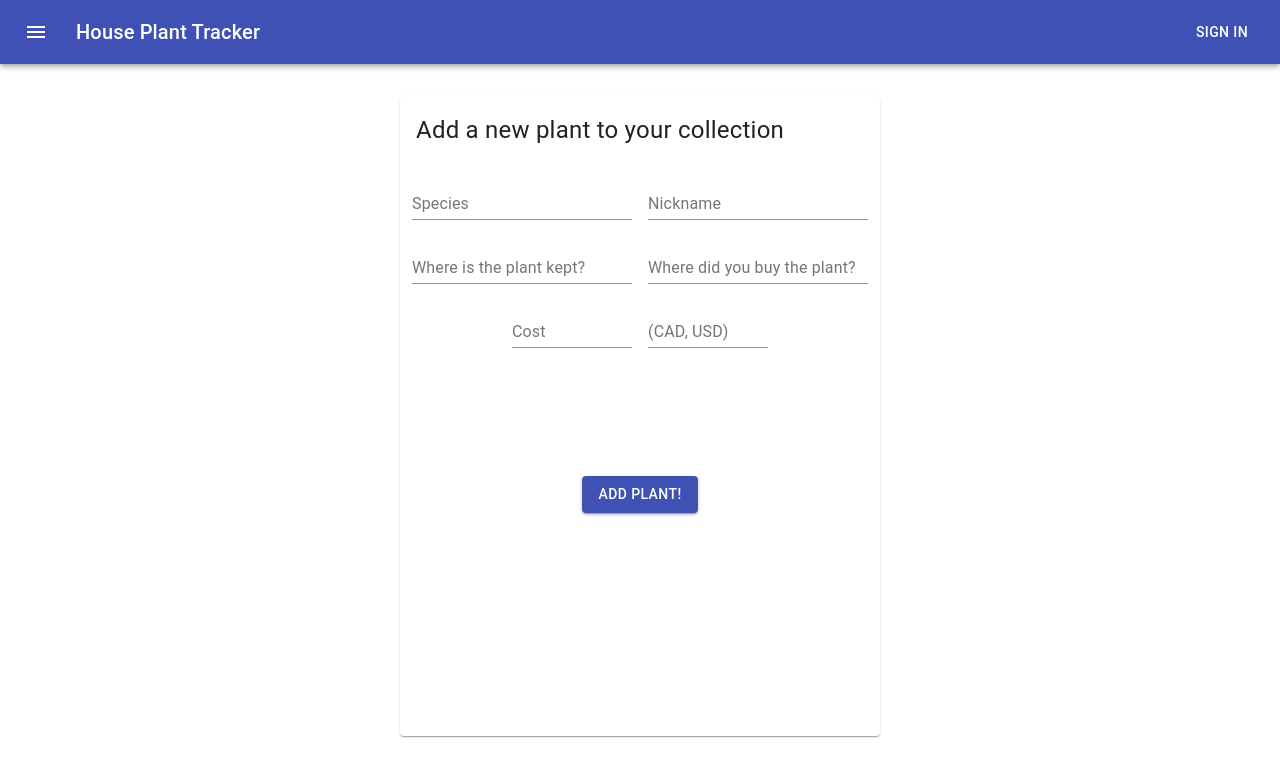
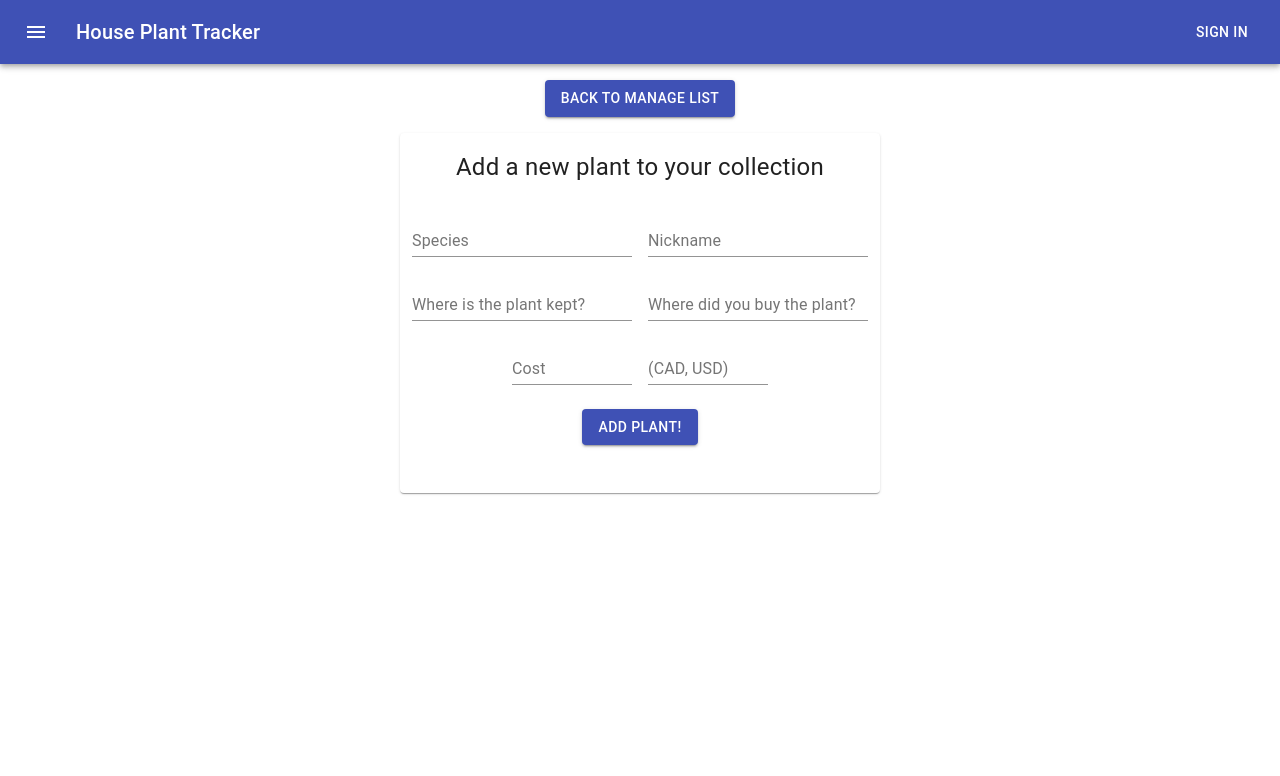
Before and after one commit to ekonine/plant-tracker-v2, a React (Create React App) app: page /manage/add in a window 1280 px wide. Shown: the top 776 px of the page. Built offline with nearby package versions, Linux system fonts and the light colour scheme.

Commit message:
fix add-plant-form

```diff
--- a/src/components/add-plant-form/add-plant-form.component.jsx
+++ b/src/components/add-plant-form/add-plant-form.component.jsx
@@ -9,27 +9,32 @@ const useStyles = makeStyles(theme => ({
   root: {
     display: 'flex',
     justifyContent: 'center',
+    alignItems: 'center',
+    flexDirection: 'column',
   },
   paper: {
-    margin: theme.spacing(4),
+    margin: theme.spacing(2),
     width: theme.spacing(60),
-    height: theme.spacing(80),
+    height: theme.spacing(45),
   },
   textBox: {
     margin: theme.spacing(1),
   },
   numberBox: {
     margin: theme.spacing(1),
-    width: '15ch'
+    width: '15ch',
   },
   title: {
     margin: theme.spacing(2),
     fontSize: 24,
   },
   button: {
-    textAlign: 'center',
-    //One of these days I'll understand how flexbox works
-    marginTop: theme.spacing(15)
+    marginTop: theme.spacing(2),
+  },
+  formContainer: {
+    display: 'flex',
+    flexDirection: 'column',
+    alignItems: 'center'
   }
 }));
 
@@ -38,10 +43,15 @@ export default function CustomForm() {
 
   return (
     <div className={classes.root}>
+      <Button className={classes.button} variant="contained" color="primary">
+        Back to Manage List
+      </Button>
       <Paper className={classes.paper}>
-        <Typography className={classes.title}>Add a new plant to your collection</Typography>
-        <form noValidate autoComplete="off">
-          <div className={classes.root}>
+        <form className={classes.formContainer} noValidate autoComplete="off">
+        <Typography className={classes.title}>
+          Add a new plant to your collection
+        </Typography>
+          <div>
             <TextField
               className={classes.textBox}
               id="plantSpecies"
@@ -55,7 +65,7 @@ export default function CustomForm() {
               variant="standard"
             />
           </div>
-          <div className={classes.root}>
+          <div>
             <TextField
               className={classes.textBox}
               id="plantHouseLoc"
@@ -69,7 +79,7 @@ export default function CustomForm() {
               variant="standard"
             />
           </div>
-          <div className={classes.root}>
+          <div>
             <TextField
               className={classes.numberBox}
               id="plantPrice"
@@ -83,12 +93,13 @@ export default function CustomForm() {
               variant="standard"
             />
           </div>
+          <Button
+            className={classes.button}
+            variant="contained"
+            color="primary">
+            Add plant!
+          </Button>
         </form>
-        <div className={classes.button}>
-        <Button variant="contained" color="primary">
-          Add plant!
-        </Button>
-          </div>
       </Paper>
     </div>
   );
```
